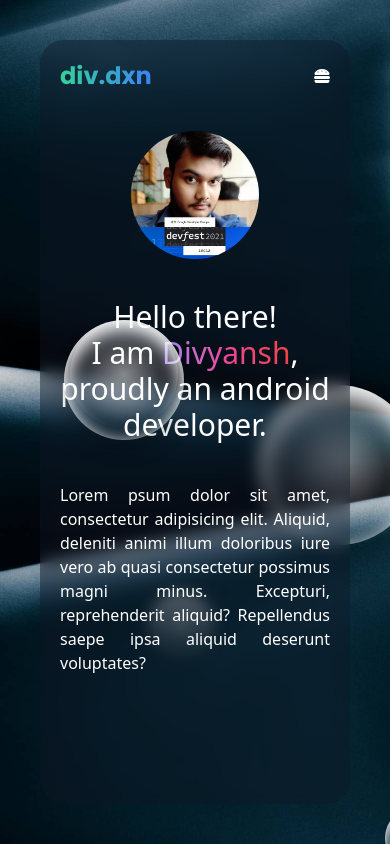
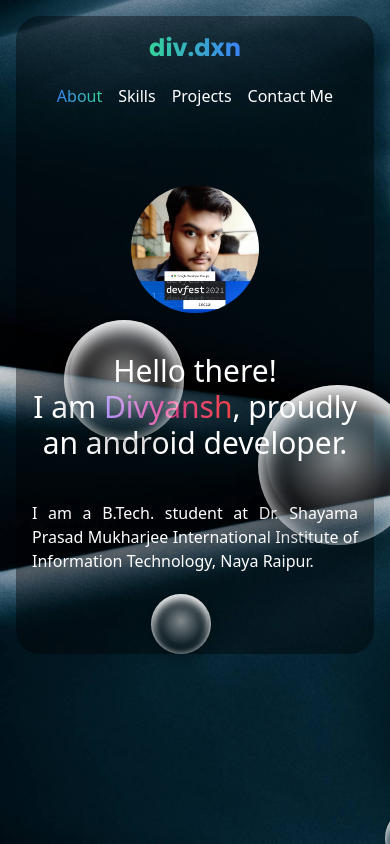
Before and after one commit to thedroiddiv/thedroiddiv.github.io, a React (Create React App) app: page / in a window 390 px wide. Built offline with nearby package versions, Linux system fonts and the light colour scheme.

Commit message:
enhanced styling

```diff
--- a/package.json
+++ b/package.json
@@ -26,7 +26,7 @@
     "typescript": "^4.4.4",
     "web-vitals": "^1.1.2"
   },
-  "homepage": "https://divyansh-dxn.github.io/me",
+  "homepage": "./",
   "scripts": {
     "start": "craco start",
     "build": "craco build",
--- a/src/App.tsx
+++ b/src/App.tsx
@@ -17,15 +17,15 @@ function App() {
       <FloatingBubbles />
 
 
-      <div className="h-screen p-10 overflow-auto bg-fixed bg-no-repeat bg-cover"
+      <div className="h-screen md:p-10 p-4 overflow-auto bg-fixed bg-no-repeat bg-cover"
         style={{ backgroundImage: `url(${process.env.PUBLIC_URL + "/bgblue.jpg"})` }}>
 
         {/* glass pannel */}
-        <div className="p-5 md:p-10 bg-fixed bg-gray-900 text-white rounded-3xl min-h-full backdrop-filter backdrop-blur bg-opacity-40 " >
+        <div className="p-4 md:p-10 bg-fixed bg-black text-white rounded-3xl min-h-4/5 backdrop-filter bg-opacity-40 " >
 
           {/* main content */}
           <Navbar />
-          <div className="srcoll flex items-center justify-center" style={{ minHeight: "75vh" }}>
+          <div className="srcoll flex items-center justify-center mt-6 md:mt-0" style={{ minHeight: "60vh" }}>
             <AnimatePresence exitBeforeEnter initial={false}>
               <Switch location={loc} key={loc.pathname}>
                 <Route path="/" exact component={About} />
--- a/src/components/Navbar.tsx
+++ b/src/components/Navbar.tsx
@@ -14,15 +14,15 @@ function Navbar({ history }: Props) {
   };
 
   return (
-    <header className={`flex justify-between items-center `}>
+    <header className={`flex flex-col md:flex-row justify-between items-center `}>
       <Link
         to={`/`}
-        className="text-2xl md:text-4xl font-Poppins font-bold bg-clip-text text-transparent bg-gradient-to-r from-green-400 to-blue-500  cursor-pointer"
+        className="text-2xl md:text-4xl mb-5 md:mb-0 font-Poppins font-bold bg-clip-text text-transparent bg-gradient-to-r backdrop-filter md:backdrop-blur from-green-400 to-blue-500  cursor-pointer"
       >
         div.dxn
       </Link>
       <nav>
-        <ul className="md:flex hidden space-x-4 items-center justify-center">
+        <ul className="md:flex space-x-4 items-center justify-center">
           <NavLink to="/" className={currentTab("/")}>
             About
           </NavLink>
@@ -36,9 +36,9 @@ function Navbar({ history }: Props) {
             Contact Me
           </NavLink>
         </ul>
-        <div className="flex md:hidden flex-1 justify-end">
+        {/* <div className="flex md:hidden flex-1 justify-end">
           <FaHamburger />
-        </div>
+        </div> */}
       </nav>
 
       <div className="md:flex hidden space-x-3 items-center justify-center">
--- a/src/pages/About.tsx
+++ b/src/pages/About.tsx
@@ -1,35 +1,40 @@
-import { motion } from 'framer-motion';
-
+import { motion } from "framer-motion";
 
 function About() {
-
-  const profilePic = process.env.PUBLIC_URL + "/imgme.jpg"
+  const profilePic = process.env.PUBLIC_URL + "/imgme.jpg";
 
   return (
     <motion.div
-    initial={{ scaleX: 0, }}
-    animate={{ scaleX: 1 }}
-    exit={{ }}
-    transition={{ duration: 0.5 }}
+      initial={{ scaleX: 0 }}
+      animate={{ scaleX: 1 }}
+      exit={{}}
+      transition={{ duration: 0.3 }}
     >
       <div className="flex md:flex-row items-center justify-evenly flex-col-reverse  h-5/6 ">
-
         <div className="md:w-3/5">
-          <h1 className="text-3xl font-medium text-center md:text-left my-10">Hello there! <br /> I am <span
-            className=" bg-clip-text text-transparent bg-gradient-to-r from-purple-400 via-pink-500 to-red-500">Divyansh</span>, proudly an android developer.</h1>
-          <p className=" my-3 text-justify md:text-left">Lorem psum dolor sit amet, consectetur adipisicing elit. Aliquid,
-            deleniti animi illum doloribus iure vero
-            ab quasi consectetur possimus magni minus. Excepturi, reprehenderit aliquid? Repellendus saepe ipsa aliquid
-            deserunt voluptates?</p>
+          <h1 className="text-3xl font-medium text-center md:text-left my-10">
+            Hello there! <br /> I am{" "}
+            <span className=" bg-clip-text text-transparent bg-gradient-to-r from-purple-400 via-pink-500 to-red-500">
+              Divyansh
+            </span>
+            , proudly an android developer.
+          </h1>
+          <p className=" my-3 text-justify md:text-left">
+            I am a B.Tech. student at Dr. Shayama Prasad Mukharjee International
+            Institute of Information Technology, Naya Raipur.
+          </p>
         </div>
 
         <div className="flex justify-center items-center">
-          <img className=" rounded-full w-32 md:w-48" src={profilePic} alt="profile" />
+          <img
+            className=" rounded-full w-32 md:w-48"
+            src={profilePic}
+            alt="profile"
+          />
         </div>
-
       </div>
     </motion.div>
-  )
+  );
 }
 
-export default About
+export default About;
--- a/src/pages/ContactMe.tsx
+++ b/src/pages/ContactMe.tsx
@@ -13,7 +13,7 @@ function ContactMe() {
             initial={{ scaleX: 0, }}
             animate={{ scaleX: 1 }}
             exit={{}}
-            transition={{ duration: 0.5 }}
+            transition={{ duration: 0.3 }}
         >
 
             <div className="flex flex-col md:flex-row w-full p-10 md:space-x-10">
--- a/src/pages/Projects.tsx
+++ b/src/pages/Projects.tsx
@@ -9,7 +9,7 @@ function Projects() {
       initial={{ scaleX: 0 }}
       animate={{ scaleX: 1 }}
       exit={{}}
-      transition={{ duration: 0.5 }}
+      transition={{ duration: 0.3 }}
     >
       <div className="p-2 grid md:grid-cols-2 lg:grid-cols-3 ">
         {projects.map((project, i) => (
--- a/src/pages/Skills.tsx
+++ b/src/pages/Skills.tsx
@@ -9,9 +9,9 @@ function Skills() {
             initial={{ scaleX: 0 }}
             animate={{ scaleX: 1 }}
             exit={{}}
-            transition={{ duration: 0.5 }}
+            transition={{ duration: 0.3 }}
         >
-            <div className="flex flex-wrap p-10 items-center justify-center ">
+            <div className="flex flex-wrap md:p-10 items-center justify-center ">
                 {skills.map((skill, index) => (
                     <a className="transform hover:scale-110 duration-100  " key={index} href={skill.url} target="blank">
                         <Chip className="m-4 space-x-4 " >
```
